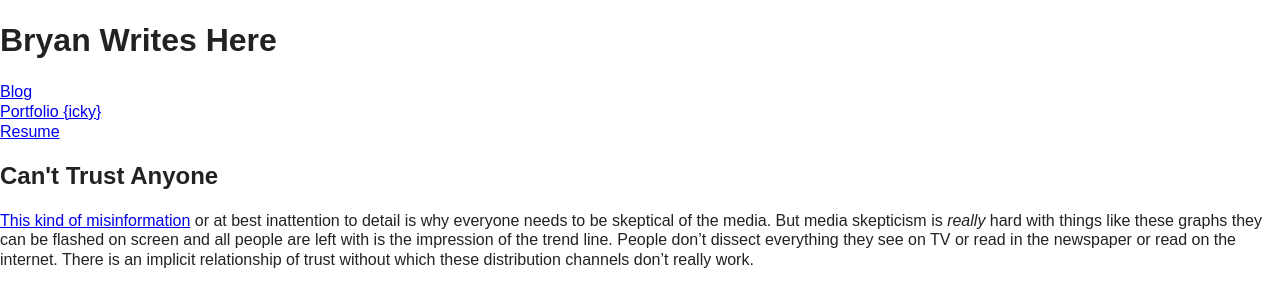
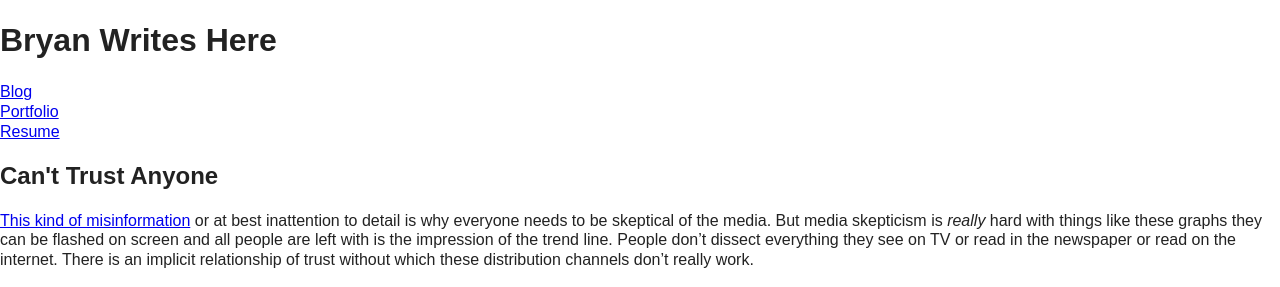
Before and after one commit to bryanjswift/bryanjswift.github.com, a Jekyll site: the page built from index.html, in a window 1280 px wide. Shown: the top 287 px of the page. Built offline with Jekyll 4.4.1, drawn with Linux system fonts in a browser that asks for light colours; Markdown is read by kramdown in place of the engine named in the settings; the list of posts is cut into pages by our own code.

Commit message:
Remove the {icky} from my portfolio link

```diff
--- a/_includes/header.html
+++ b/_includes/header.html
@@ -2,7 +2,7 @@
 <nav>
   <ul>
     <li><a href="/">Blog</a></li>
-    <li><a href="/portfolio">Portfolio {icky}</a></li>
+    <li><a href="/portfolio">Portfolio</a></li>
     <li><a href="/portfolio/resume.html">Resume</a></li>
   </ul>
 </nav>
```
